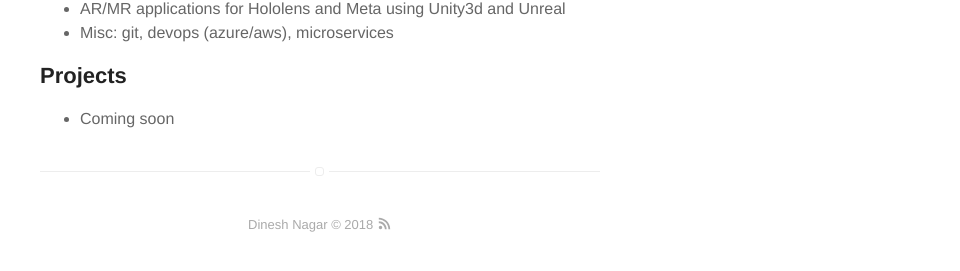
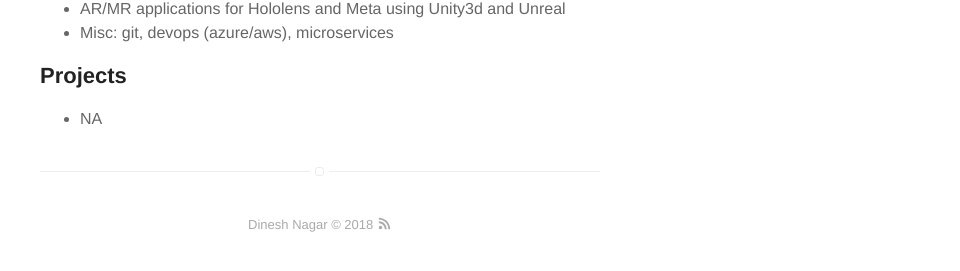
Before and after one commit to dineshnagarit/dineshnagarit.github.io, a Jekyll site: the page built from about.md, in a window 1280 px wide. Shown: the part 438-709 px from the top of the page, without its empty margins (320-1280 px from the left). Built offline with Jekyll 4.4.1, drawn with Linux system fonts in a browser that asks for light colours; nearby versions of some CDN libraries.

Commit message:
Update about.md

```diff
--- a/about.md
+++ b/about.md
@@ -38,7 +38,7 @@ proident, sunt in culpa qui officia deserunt mollit anim id est laborum.</p> ---
 <h2>Projects</h2>
 
 <ul>
-	<li> Coming soon </li>
+	<li> NA </li>
 	<!--<li><a href="https://github.com/">Lorem Lorem</a></li>
 	<li><a href="https://github.com/">Ipsum Dolor</a></li>
 	<li><a href="https://github.com/">Dolor Lorem</a></li>-->
```
